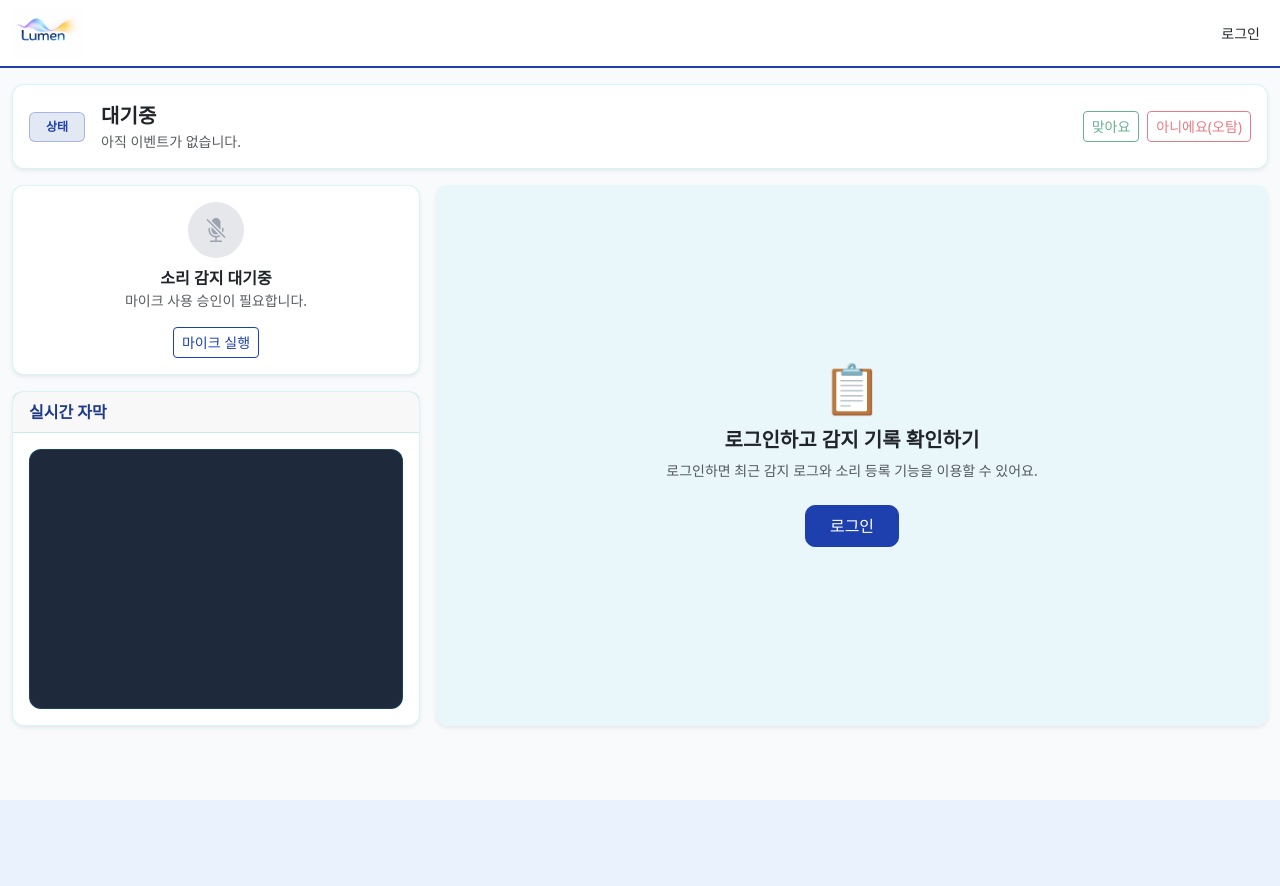
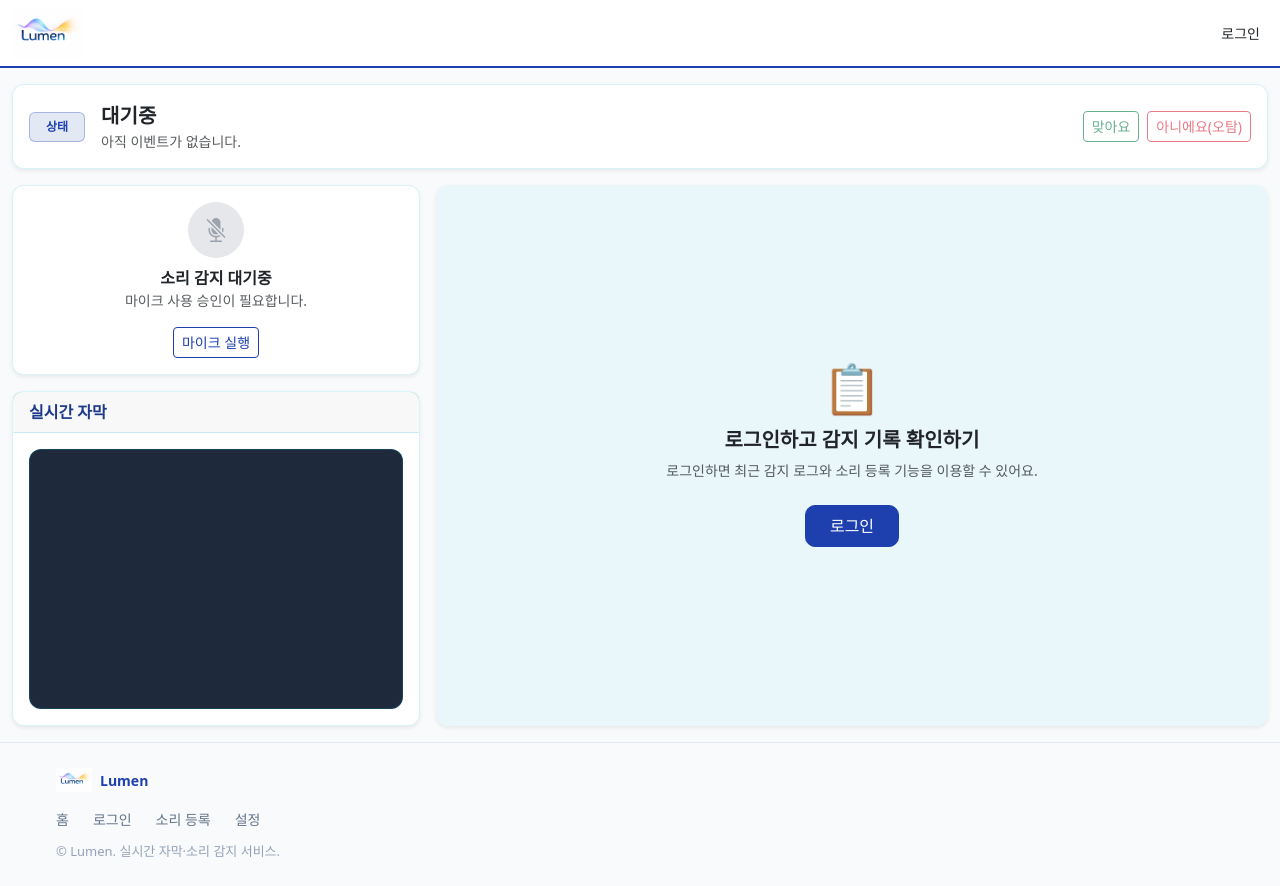
Before and after one commit to knights77787-ai/underdog, a FastAPI app: page / in a window 1280 px wide. Before the commit the page ends 800 px from the top, so only its background shows below. Run offline with FastAPI, Linux system fonts and the light colour scheme; parts of the project's set-up code (start-up, migrations or seed data) failed here and were passed over.

Commit message:
화면 푸터 추가

```diff
--- /dev/null
+++ b/Frontend/static/css/footer.css
@@ -0,0 +1,70 @@
+/**
+ * Lumen 서비스 공통 푸터
+ */
+.app-footer {
+  margin-top: auto;
+  padding: 1.5rem 0;
+  background: #f8fafc;
+  border-top: 1px solid #e2e8f0;
+  font-size: 0.875rem;
+}
+
+.app-footer .footer-inner {
+  max-width: 1200px;
+  margin: 0 auto;
+  padding: 0 1rem;
+}
+
+.app-footer .footer-brand {
+  display: flex;
+  align-items: center;
+  gap: 0.5rem;
+  margin-bottom: 1rem;
+}
+
+.app-footer .footer-brand img {
+  width: 36px;
+  height: 26px;
+  object-fit: contain;
+}
+
+.app-footer .footer-brand span {
+  font-weight: 600;
+  color: var(--lumen-primary, #1e40af);
+}
+
+.app-footer .footer-links {
+  display: flex;
+  flex-wrap: wrap;
+  gap: 1rem 1.5rem;
+  margin-bottom: 0.75rem;
+}
+
+.app-footer .footer-links a {
+  color: #64748b;
+  text-decoration: none;
+}
+
+.app-footer .footer-links a:hover {
+  color: var(--lumen-primary, #1e40af);
+}
+
+.app-footer .footer-copy {
+  color: #94a3b8;
+  font-size: 0.8125rem;
+}
+
+/* full-height 레이아웃: footer가 뷰포트 하단에 붙도록 */
+body.login-page,
+body.settings-page,
+body.bg-light {
+  min-height: 100vh;
+  display: flex;
+  flex-direction: column;
+}
+
+body.login-page main,
+body.settings-page main,
+body.bg-light main {
+  flex: 1;
+}
--- a/Frontend/templates/index.html
+++ b/Frontend/templates/index.html
@@ -13,6 +13,7 @@
   <!-- Lumen 테마 (로고 색상 기반) -->
   <link href="/static/css/theme.css" rel="stylesheet">
   <link href="/static/css/index.css" rel="stylesheet">
+  <link href="/static/css/footer.css" rel="stylesheet">
 </head>
 
 <body class="bg-light">
@@ -149,6 +150,22 @@
     </div>
   </main>
 
+  <footer class="app-footer">
+    <div class="footer-inner">
+      <div class="footer-brand">
+        <img src="/static/img/lumen_logo.png" alt="Lumen">
+        <span>Lumen</span>
+      </div>
+      <div class="footer-links">
+        <a href="/">홈</a>
+        <a href="/login">로그인</a>
+        <a href="/new-sound">소리 등록</a>
+        <a href="/settings-page">설정</a>
+      </div>
+      <div class="footer-copy">© Lumen. 실시간 자막·소리 감지 서비스.</div>
+    </div>
+  </footer>
+
   <!-- 마이크 권한 안내 모달 (닫힌 상태에서 inert로 포커스/접근성 경고 방지) -->
   <div class="modal fade" id="micPermissionModal" tabindex="-1" aria-labelledby="micPermissionModalLabel" aria-hidden="true" inert>
     <div class="modal-dialog modal-dialog-centered">
```
Also changed, not shown: Frontend/templates/login.html (+15 -0 lines), Frontend/templates/new_sound.html (+17 -0 lines), Frontend/templates/settings.html (+17 -0 lines).
